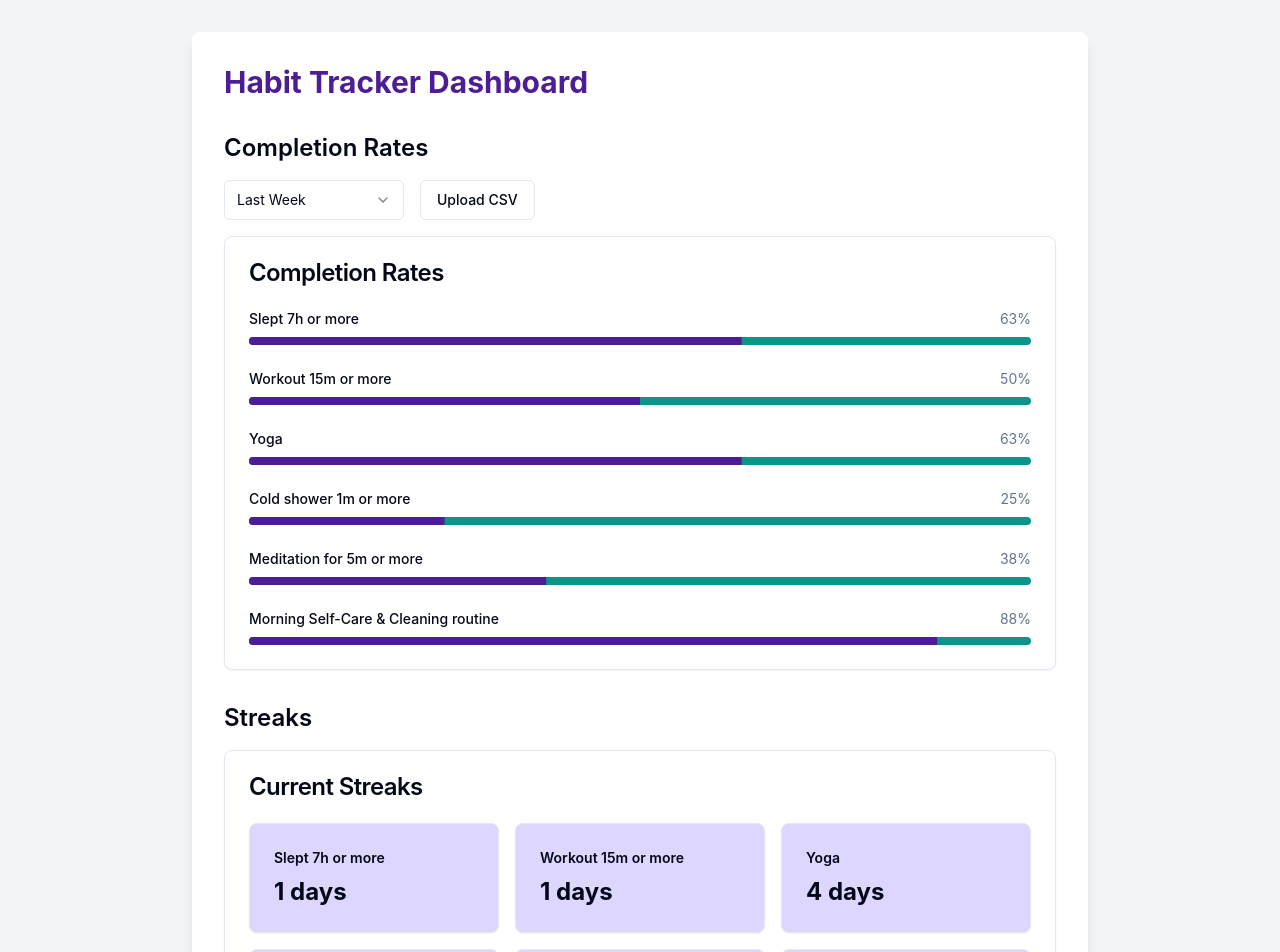
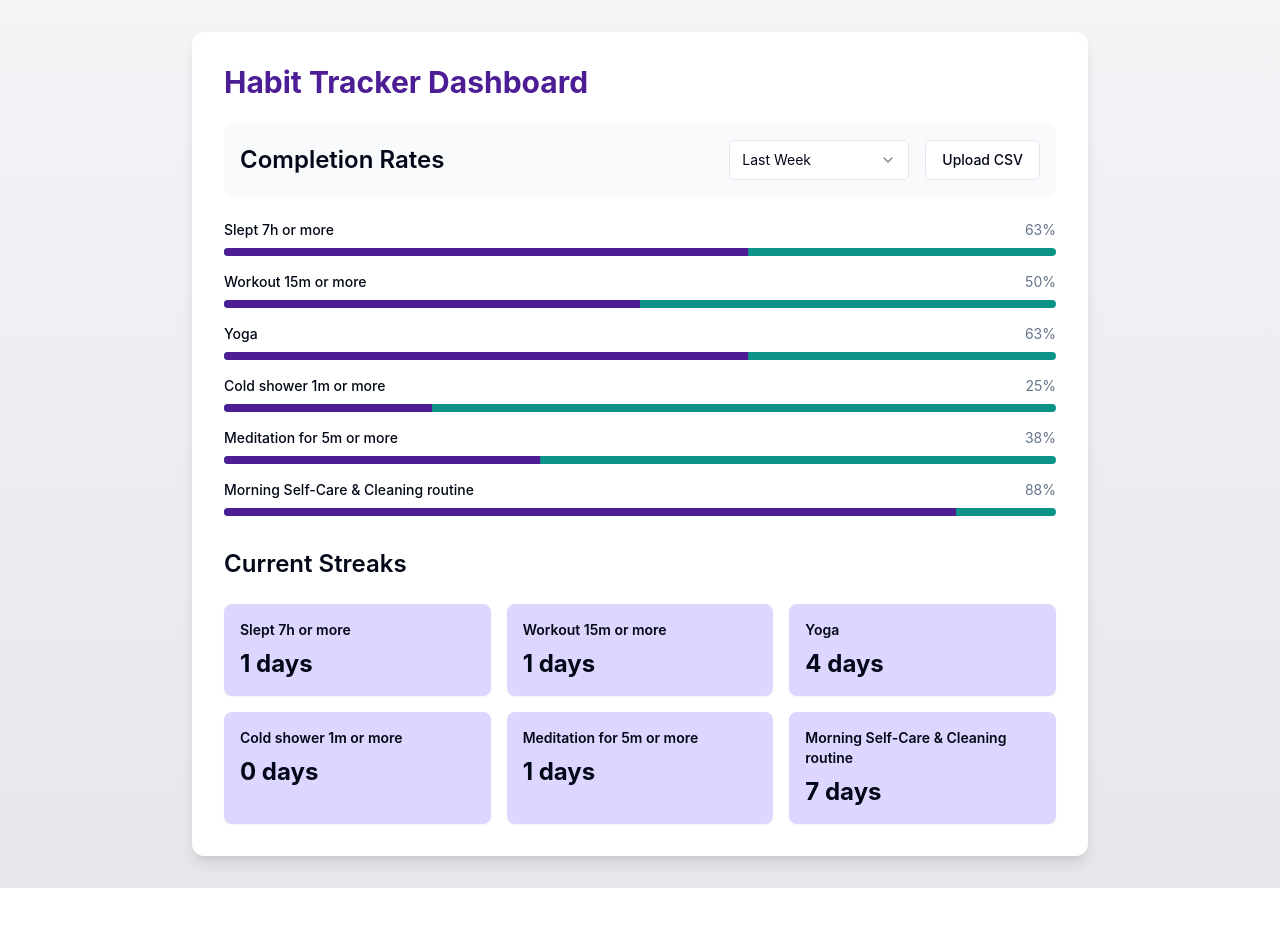
Before and after one commit to RVciTo/daily-doings-tracker, a React (Vite) app: page / in a window 1280 px wide. Shown: the top 952 px of the page. After the commit the page ends 888 px from the top, so only its background shows below. Built offline with nearby package versions, Linux system fonts and the light colour scheme.

Commit message:
Updated dashboard layout and styling for improved user experience

```diff
--- a/src/components/CompletionRates.tsx
+++ b/src/components/CompletionRates.tsx
@@ -1,4 +1,3 @@
-import { Card, CardContent, CardHeader, CardTitle } from "@/components/ui/card";
 import { Progress } from "@/components/ui/progress";
 import { eachDayOfInterval } from "date-fns";
 
@@ -22,12 +21,7 @@ export const CompletionRates = ({ habits, startDate }: CompletionRatesProps) =>
   };
 
   return (
-    <Card>
-      <CardHeader>
-        <CardTitle>Completion Rates</CardTitle>
-      </CardHeader>
-      <CardContent>
-        <div className="space-y-6">
+    <div className="space-y-4">
       {Object.entries(habits).map(([habit, dates]) => {
         const completionRate = calculateCompletionRate(dates);
         return (
@@ -41,7 +35,5 @@ export const CompletionRates = ({ habits, startDate }: CompletionRatesProps) =>
         );
       })}
     </div>
-      </CardContent>
-    </Card>
   );
 };
--- a/src/components/StreaksView.tsx
+++ b/src/components/StreaksView.tsx
@@ -1,4 +1,3 @@
-import { Card, CardContent, CardHeader, CardTitle } from "@/components/ui/card";
 import { format, isAfter, isBefore, isEqual, eachDayOfInterval } from "date-fns";
 
 interface StreaksViewProps {
@@ -34,25 +33,16 @@ export const StreaksView = ({ habits, startDate }: StreaksViewProps) => {
   };
 
   return (
-    <Card>
-      <CardHeader>
-        <CardTitle>Current Streaks</CardTitle>
-      </CardHeader>
-      <CardContent>
-        <div className="grid grid-cols-1 md:grid-cols-2 lg:grid-cols-3 gap-4">
+    <div className="grid grid-cols-1 sm:grid-cols-2 lg:grid-cols-3 gap-4">
       {Object.entries(habits).map(([habit, dates]) => {
         const currentStreak = calculateCurrentStreak(dates);
         return (
-              <Card key={habit} className="bg-accent">
-                <CardContent className="pt-6">
+          <div key={habit} className="bg-accent rounded-lg p-4 shadow-sm">
             <h3 className="font-semibold text-sm mb-2">{habit}</h3>
             <p className="text-2xl font-bold">{currentStreak} days</p>
-                </CardContent>
-              </Card>
+          </div>
         );
       })}
     </div>
-      </CardContent>
-    </Card>
   );
 };
--- a/src/pages/Index.tsx
+++ b/src/pages/Index.tsx
@@ -74,13 +74,15 @@ const Index = () => {
   const startDate = subDays(new Date(), dateRangeOptions[dateRange].days);
 
   return (
-    <div className="container py-8 bg-gray-100 min-h-screen">
-      <div className="max-w-4xl mx-auto bg-white rounded-lg shadow-lg p-8">
-        <h1 className="text-3xl font-bold text-primary mb-8">Habit Tracker Dashboard</h1>
+    <div className="min-h-screen bg-gradient-to-b from-gray-100 to-gray-200 py-8 px-4 sm:px-6 lg:px-8">
+      <div className="max-w-4xl mx-auto bg-white rounded-xl shadow-lg overflow-hidden">
+        <div className="p-8">
+          <h1 className="text-3xl font-bold text-primary mb-6">Habit Tracker Dashboard</h1>
 
           <div className="mb-8">
-          <h2 className="text-2xl font-semibold mb-4">Completion Rates</h2>
-          <div className="flex items-center gap-4 mb-4">
+            <div className="flex flex-col sm:flex-row items-center justify-between gap-4 mb-6 bg-gray-50 p-4 rounded-lg">
+              <h2 className="text-2xl font-semibold">Completion Rates</h2>
+              <div className="flex items-center gap-4">
                 <Select
                   value={dateRange}
                   onValueChange={(value: keyof typeof dateRangeOptions) => setDateRange(value)}
@@ -110,12 +112,14 @@ const Index = () => {
                   onChange={handleFileUpload}
                 />
               </div>
+            </div>
             <CompletionRates habits={habits} startDate={startDate} />
           </div>
 
           <div>
-          <h2 className="text-2xl font-semibold mb-4">Streaks</h2>
+            <h2 className="text-2xl font-semibold mb-6">Current Streaks</h2>
             <StreaksView habits={habits} startDate={startDate} />
+          </div>
         </div>
       </div>
     </div>
```
Lines whose indentation alone changed are shown as unchanged.
